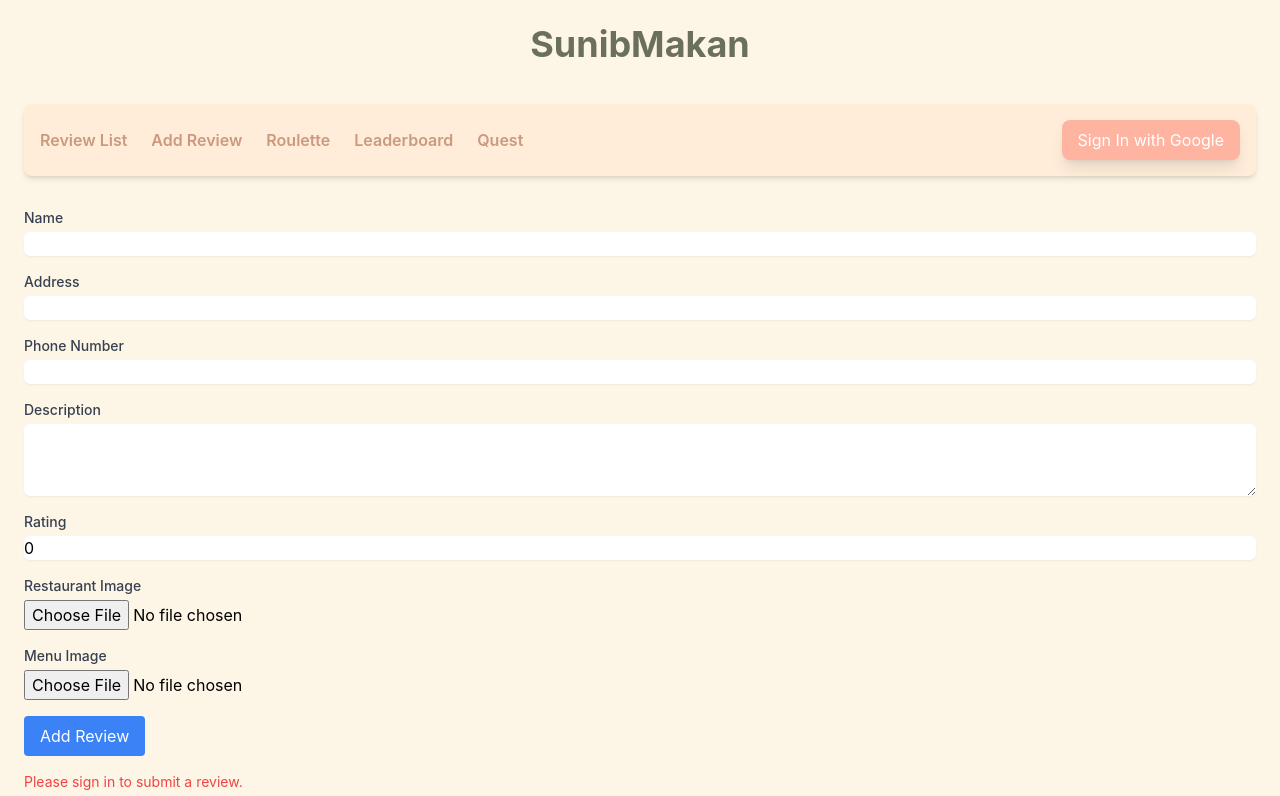
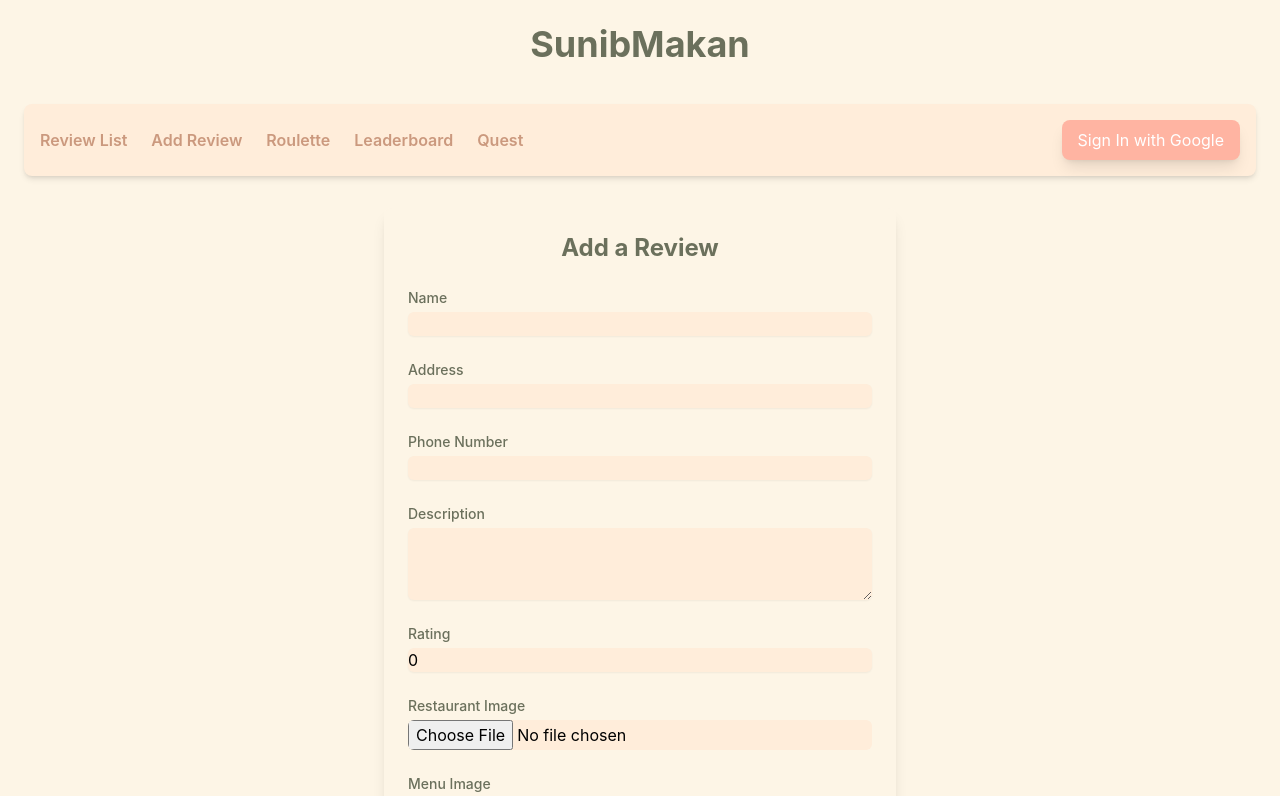
Before and after one commit to MarioOrlando82/sunibmakan, a React (Vite) app: page /add in a window 1280 px wide. Shown: the top 796 px of the page. Built offline with nearby package versions, Linux system fonts and the light colour scheme; no server answers.

Commit message:
Styled Add Review

```diff
--- a/src/components/ReviewForm.tsx
+++ b/src/components/ReviewForm.tsx
@@ -120,11 +120,12 @@ const ReviewForm: React.FC<Props> = ({ review, onSubmit }) => {
   };
 
   return (
-    <form onSubmit={handleSubmit} className="space-y-4">
+    <form onSubmit={handleSubmit} className="space-y-6 bg-pastel-light p-6 rounded-lg shadow-lg max-w-lg mx-auto">
+      <h2 className="text-2xl font-bold text-pastel-dark text-center">Add a Review</h2>
       <div>
         <label
           htmlFor="name"
-          className="block text-sm font-medium text-gray-700"
+          className="block text-sm font-medium text-pastel-dark"
         >
           Name
         </label>
@@ -134,13 +135,13 @@ const ReviewForm: React.FC<Props> = ({ review, onSubmit }) => {
           value={name}
           onChange={(e) => setName(e.target.value)}
           required
-          className="mt-1 block w-full rounded-md border-gray-300 shadow-sm focus:border-indigo-300 focus:ring focus:ring-indigo-200 focus:ring-opacity-50"
+          className="mt-1 block w-full rounded-md border-pastel-primary bg-pastel-lightDark shadow-sm focus:border-pastel-accent focus:ring focus:ring-pastel-accent focus:ring-opacity-50"
         />
       </div>
       <div>
         <label
           htmlFor="address"
-          className="block text-sm font-medium text-gray-700"
+          className="block text-sm font-medium text-pastel-dark"
         >
           Address
         </label>
@@ -150,13 +151,13 @@ const ReviewForm: React.FC<Props> = ({ review, onSubmit }) => {
           value={address}
           onChange={(e) => setAddress(e.target.value)}
           required
-          className="mt-1 block w-full rounded-md border-gray-300 shadow-sm focus:border-indigo-300 focus:ring focus:ring-indigo-200 focus:ring-opacity-50"
+          className="mt-1 block w-full rounded-md border-pastel-primary bg-pastel-lightDark shadow-sm focus:border-pastel-accent focus:ring focus:ring-pastel-accent focus:ring-opacity-50"
         />
       </div>
       <div>
         <label
           htmlFor="phoneNumber"
-          className="block text-sm font-medium text-gray-700"
+          className="block text-sm font-medium text-pastel-dark"
         >
           Phone Number
         </label>
@@ -166,13 +167,13 @@ const ReviewForm: React.FC<Props> = ({ review, onSubmit }) => {
           value={phoneNumber}
           onChange={(e) => setPhoneNumber(e.target.value)}
           required
-          className="mt-1 block w-full rounded-md border-gray-300 shadow-sm focus:border-indigo-300 focus:ring focus:ring-indigo-200 focus:ring-opacity-50"
+          className="mt-1 block w-full rounded-md border-pastel-primary bg-pastel-lightDark shadow-sm focus:border-pastel-accent focus:ring focus:ring-pastel-accent focus:ring-opacity-50"
         />
       </div>
       <div>
         <label
           htmlFor="description"
-          className="block text-sm font-medium text-gray-700"
+          className="block text-sm font-medium text-pastel-dark"
         >
           Description
         </label>
@@ -181,14 +182,14 @@ const ReviewForm: React.FC<Props> = ({ review, onSubmit }) => {
           value={description}
           onChange={(e) => setDescription(e.target.value)}
           required
-          className="mt-1 block w-full rounded-md border-gray-300 shadow-sm focus:border-indigo-300 focus:ring focus:ring-indigo-200 focus:ring-opacity-50"
+          className="mt-1 block w-full rounded-md border-pastel-primary bg-pastel-lightDark shadow-sm focus:border-pastel-accent focus:ring focus:ring-pastel-accent focus:ring-opacity-50"
           rows={3}
         />
       </div>
       <div>
         <label
           htmlFor="rating"
-          className="block text-sm font-medium text-gray-700"
+          className="block text-sm font-medium text-pastel-dark"
         >
           Rating
         </label>
@@ -196,18 +197,20 @@ const ReviewForm: React.FC<Props> = ({ review, onSubmit }) => {
           type="number"
           id="rating"
           value={rating}
-          onChange={(e) => setRating(Math.min(5, Math.max(0, Number(e.target.value))))}
+          onChange={(e) =>
+            setRating(Math.min(5, Math.max(0, Number(e.target.value))))
+          }
           min="0"
           max="5"
           step="0.1"
           required
-          className="mt-1 block w-full rounded-md border-gray-300 shadow-sm focus:border-indigo-300 focus:ring focus:ring-indigo-200 focus:ring-opacity-50"
+          className="mt-1 block w-full rounded-md border-pastel-primary bg-pastel-lightDark shadow-sm focus:border-pastel-accent focus:ring focus:ring-pastel-accent focus:ring-opacity-50"
         />
       </div>
       <div>
         <label
           htmlFor="restaurantImage"
-          className="block text-sm font-medium text-gray-700"
+          className="block text-sm font-medium text-pastel-dark"
         >
           Restaurant Image
         </label>
@@ -218,20 +221,20 @@ const ReviewForm: React.FC<Props> = ({ review, onSubmit }) => {
             handleImageChange(e, setRestaurantImage, setRestaurantImagePreview)
           }
           accept="image/*"
-          className="mt-1 block w-full"
+          className="mt-1 block w-full bg-pastel-lightDark rounded-md"
         />
         {restaurantImagePreview && (
           <img
             src={restaurantImagePreview}
             alt="Restaurant preview"
-            className="mt-2 w-full h-48 object-cover"
+            className="mt-2 w-full h-48 object-cover rounded-lg border-pastel-primary"
           />
         )}
       </div>
       <div>
         <label
           htmlFor="menuImage"
-          className="block text-sm font-medium text-gray-700"
+          className="block text-sm font-medium text-pastel-dark"
         >
           Menu Image
         </label>
@@ -242,19 +245,19 @@ const ReviewForm: React.FC<Props> = ({ review, onSubmit }) => {
             handleImageChange(e, setMenuImage, setMenuImagePreview)
           }
           accept="image/*"
-          className="mt-1 block w-full"
+          className="mt-1 block w-full bg-pastel-lightDark rounded-md"
         />
         {menuImagePreview && (
           <img
             src={menuImagePreview}
             alt="Menu preview"
-            className="mt-2 w-full h-48 object-cover"
+            className="mt-2 w-full h-48 object-cover rounded-lg border-pastel-primary"
           />
         )}
       </div>
       <button
         type="submit"
-        className="bg-blue-500 text-white px-4 py-2 rounded hover:bg-blue-600 transition-colors"
+        className="bg-pastel-primary text-white px-4 py-2 rounded hover:bg-pastel-accent transition-colors disabled:opacity-50"
         disabled={isSubmitting || !user}
       >
         {isSubmitting ? "Submitting..." : review ? "Update" : "Add"} Review
```
